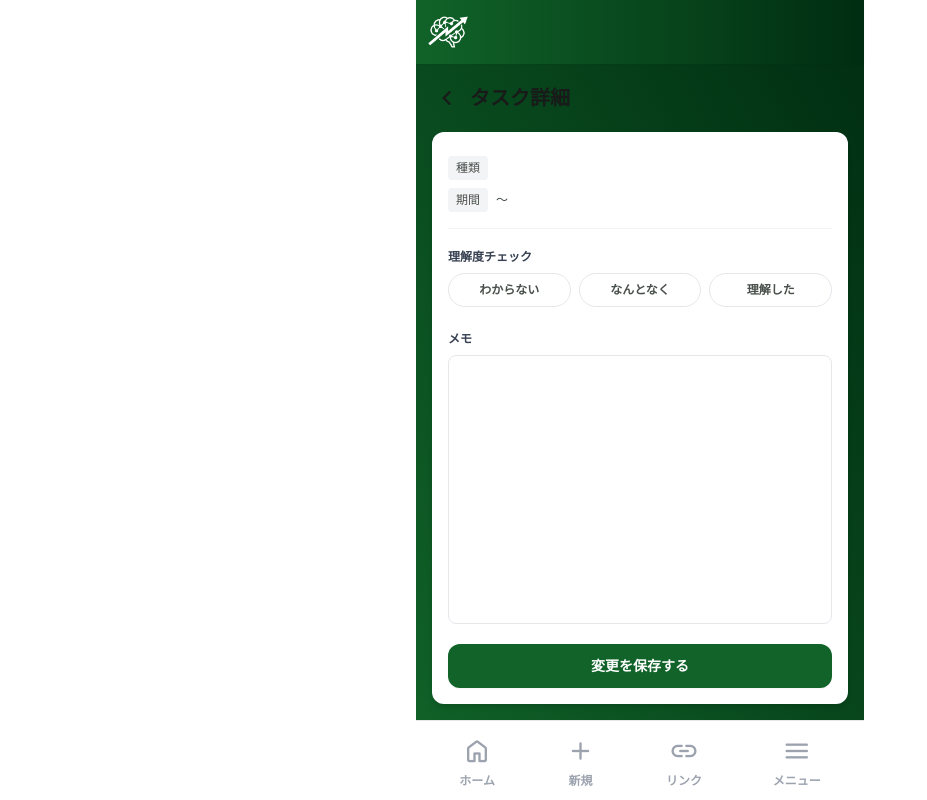
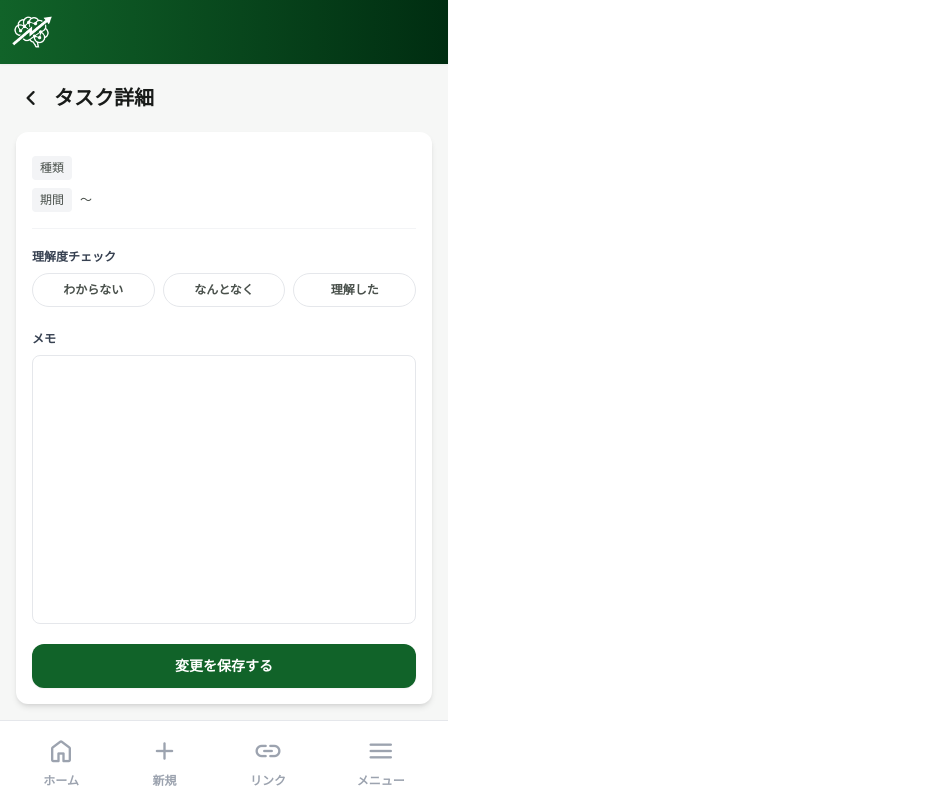
Before and after one commit to Hackathon-2026-Spring-B-Team/B-Team-Application, a Django app: page /task_detail/1/ in a window 1280 px wide. Shown: the whole page, without its empty margins (0-927 px from the left). Run offline with Django 5.2, Linux system fonts and the light colour scheme; data that the repository does not hold is empty; some libraries are stand-ins or nearby versions; some web fonts are replaced.

Commit message:
dashboard/base.htmlのmainタグのclass修正

```diff
--- a/templates/dashboard/base.html
+++ b/templates/dashboard/base.html
@@ -3,7 +3,7 @@
 {% load static %}
 
 {% block main_layout %}
-  <main class="max-w-md mx-auto h-screen w-full bg-gradient-to-tr from-[#116329] to-[#002d11] text-gray-900 flex flex-col">
+  <main class="max-w-md h-screen w-full bg-gray-50 text-gray-900 flex flex-col">
 
     <!-- 画面上部のアプリ名などを表示するヘッダー -->
     <header class="h-16 shrink-0 bg-white shadow-sm flex items-center  bg-gradient-to-r from-green-600 to-green-900">
```
